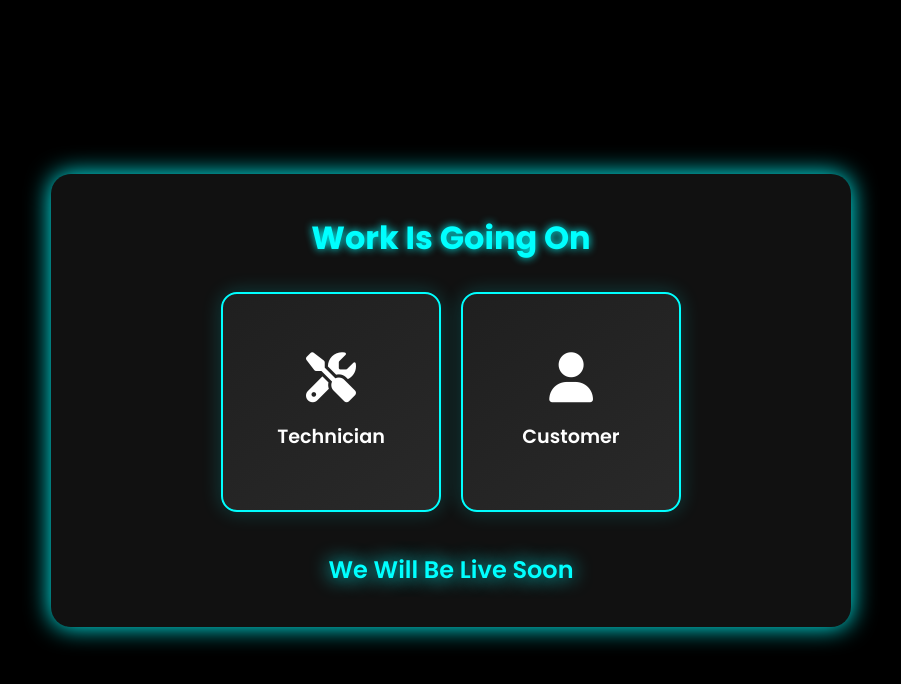
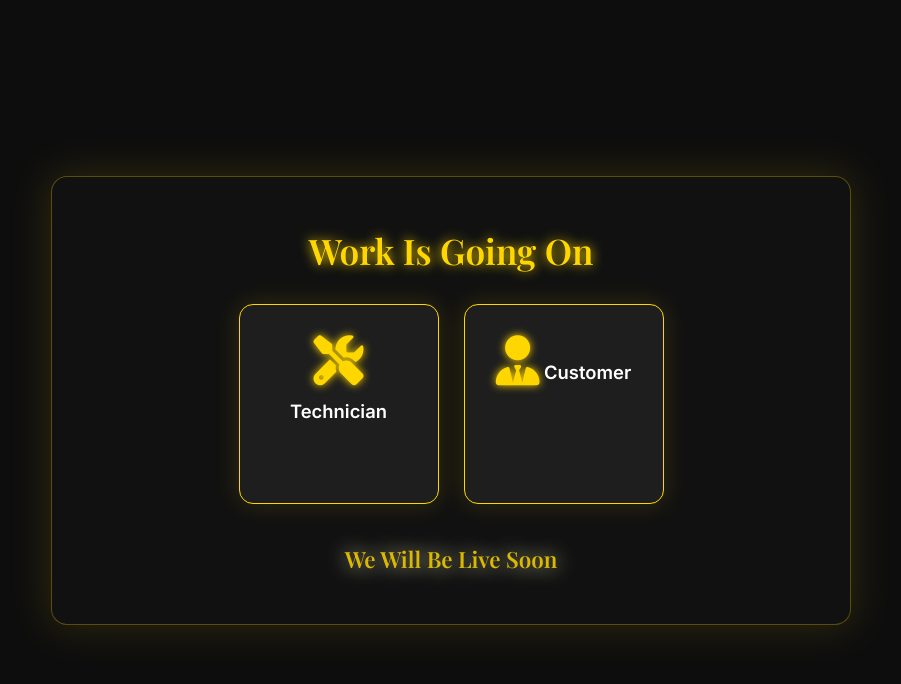
Before and after one commit to shekhu-tech/WWW.SONIPATACSERVICE.COM, a plain HTML site: page index.html in a window 1280 px wide. Shown: the whole page, without its empty margins (189-1090 px from the left). Drawn offline with nearby package versions, Linux system fonts and the light colour scheme.

Commit message:
Update index.html

```diff
--- a/index.html
+++ b/index.html
@@ -1,28 +1,29 @@
-
 <!DOCTYPE html>
 <html lang="en">
 <head>
   <meta charset="UTF-8" />
   <meta name="viewport" content="width=device-width, initial-scale=1.0" />
-  <title>Popup UltraProMax</title>
-  <link href="https://fonts.googleapis.com/css2?family=Poppins:wght@400;600;700&display=swap" rel="stylesheet">
+  <title>SonipatAcService.com</title>
+  <link href="https://fonts.googleapis.com/css2?family=Playfair+Display:wght@600&family=Inter:wght@400;600&display=swap" rel="stylesheet">
+  <script src="https://kit.fontawesome.com/95a02bd20d.js" crossorigin="anonymous"></script>
   <style>
     * {
       box-sizing: border-box;
-      font-family: 'Poppins', sans-serif;
       margin: 0;
       padding: 0;
     }
 
     body {
-      background-color: #000;
+      font-family: 'Inter', sans-serif;
+      background: linear-gradient(to bottom right, #1b1b1b, #2d2d2d);
+      color: #fff;
       overflow: hidden;
     }
 
     .popup-overlay {
       position: fixed;
       inset: 0;
-      background: rgba(0, 0, 0, 0.9);
+      background: rgba(0, 0, 0, 0.95);
       display: flex;
       justify-content: center;
       align-items: center;
@@ -33,7 +34,7 @@
     @keyframes fadeIn {
       from {
         opacity: 0;
-        transform: scale(0.9);
+        transform: scale(0.95);
       }
       to {
         opacity: 1;
@@ -43,74 +44,73 @@
 
     .popup-container {
       background: #111;
-      border-radius: 20px;
-      padding: 40px 30px;
+      border-radius: 16px;
+      padding: 50px 40px;
       max-width: 800px;
       width: 90%;
       text-align: center;
-      color: #fff;
-      box-shadow: 0 0 25px #0ff;
+      box-shadow: 0 0 40px rgba(255, 215, 0, 0.15);
+      border: 1px solid rgba(255, 215, 0, 0.3);
     }
 
     .popup-container h2 {
-      font-size: 2rem;
+      font-family: 'Playfair Display', serif;
+      font-size: 2.2rem;
       margin-bottom: 30px;
-      color: #0ff;
-      text-shadow: 0 0 8px #0ff;
+      color: gold;
+      text-shadow: 0 0 12px gold;
     }
 
     .card-grid {
       display: flex;
-      gap: 20px;
+      gap: 25px;
       justify-content: center;
       flex-wrap: wrap;
     }
 
     .popup-card {
-      background: linear-gradient(145deg, #1f1f1f, #292929);
-      border: 2px solid #0ff;
-      border-radius: 16px;
+      background: #1e1e1e;
+      border: 1.5px solid gold;
+      border-radius: 14px;
       padding: 30px;
-      width: 220px;
-      height: 220px;
-      display: flex;
-      flex-direction: column;
-      align-items: center;
-      justify-content: center;
+      width: 200px;
+      height: 200px;
+      text-align: center;
       text-decoration: none;
       color: #fff;
-      box-shadow: 0 0 20px rgba(0, 255, 255, 0.2);
+      box-shadow: 0 0 25px rgba(255, 215, 0, 0.15);
       transition: transform 0.3s ease, box-shadow 0.3s ease;
     }
 
     .popup-card:hover {
-      transform: translateY(-8px) scale(1.05);
-      box-shadow: 0 0 35px #0ff;
+      transform: translateY(-8px) scale(1.04);
+      box-shadow: 0 0 35px gold;
     }
 
     .popup-card i {
       font-size: 50px;
       margin-bottom: 15px;
+      color: gold;
+      text-shadow: 0 0 8px gold;
     }
 
     .popup-card span {
       font-weight: 600;
-      font-size: 1.2rem;
-      margin-top: 5px;
+      font-size: 1.15rem;
     }
 
     .bottom-heading {
       margin-top: 40px;
-      font-size: 1.5rem;
+      font-size: 1.4rem;
       font-weight: 600;
-      color: #0ff;
-      text-shadow: 0 0 8px #0ff;
-      animation: glow 1.5s infinite alternate;
+      color: gold;
+      font-family: 'Playfair Display', serif;
+      animation: flicker 1.6s infinite alternate;
     }
 
-    @keyframes glow {
-      from { text-shadow: 0 0 10px #0ff; }
-      to { text-shadow: 0 0 20px #0ff; }
+    @keyframes flicker {
+      from { opacity: 1; text-shadow: 0 0 10px gold; }
+      to { opacity: 0.85; text-shadow: 0 0 20px #fff9c4; }
     }
 
     @media (max-width: 600px) {
@@ -125,7 +125,6 @@
       }
     }
   </style>
-  <script src="https://kit.fontawesome.com/95a02bd20d.js" crossorigin="anonymous"></script>
 </head>
 <body>
 
@@ -138,7 +137,7 @@
           <span>Technician</span>
         </a>
         <a href="#" class="popup-card">
-          <i class="fas fa-user"></i>
+          <i class="fas fa-user-tie"></i>
           <span>Customer</span>
         </a>
       </div>
```
